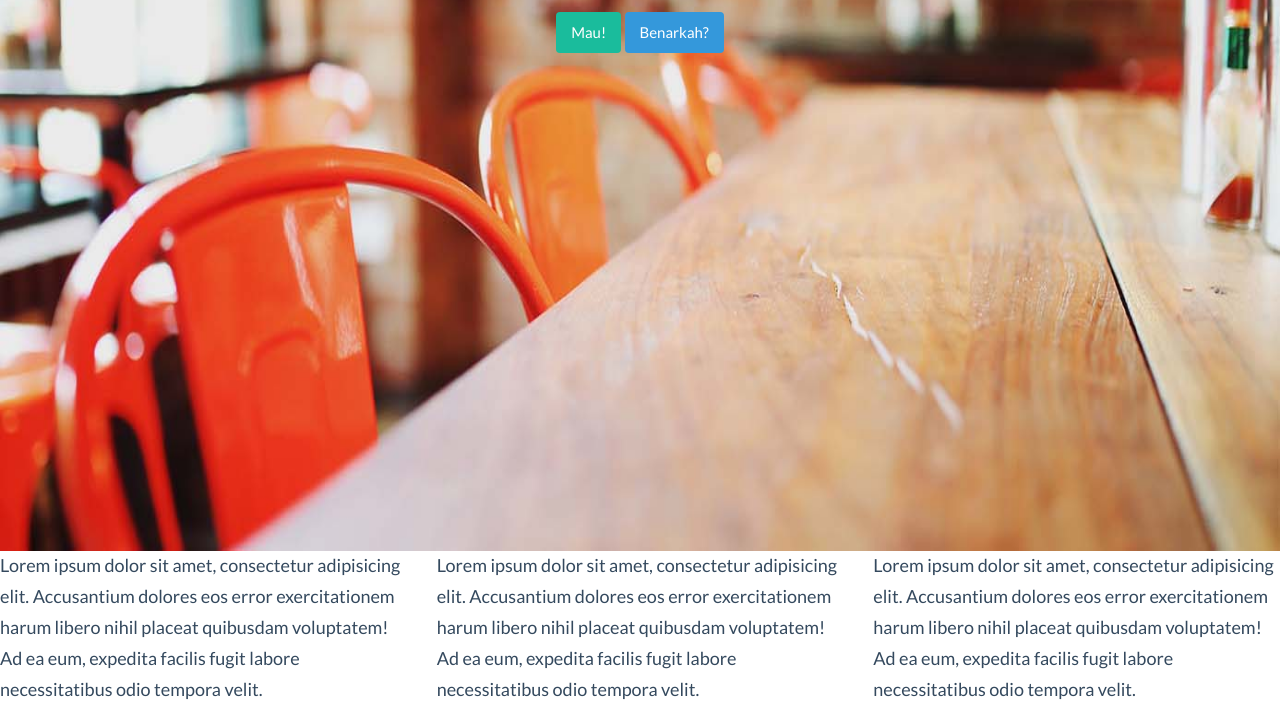
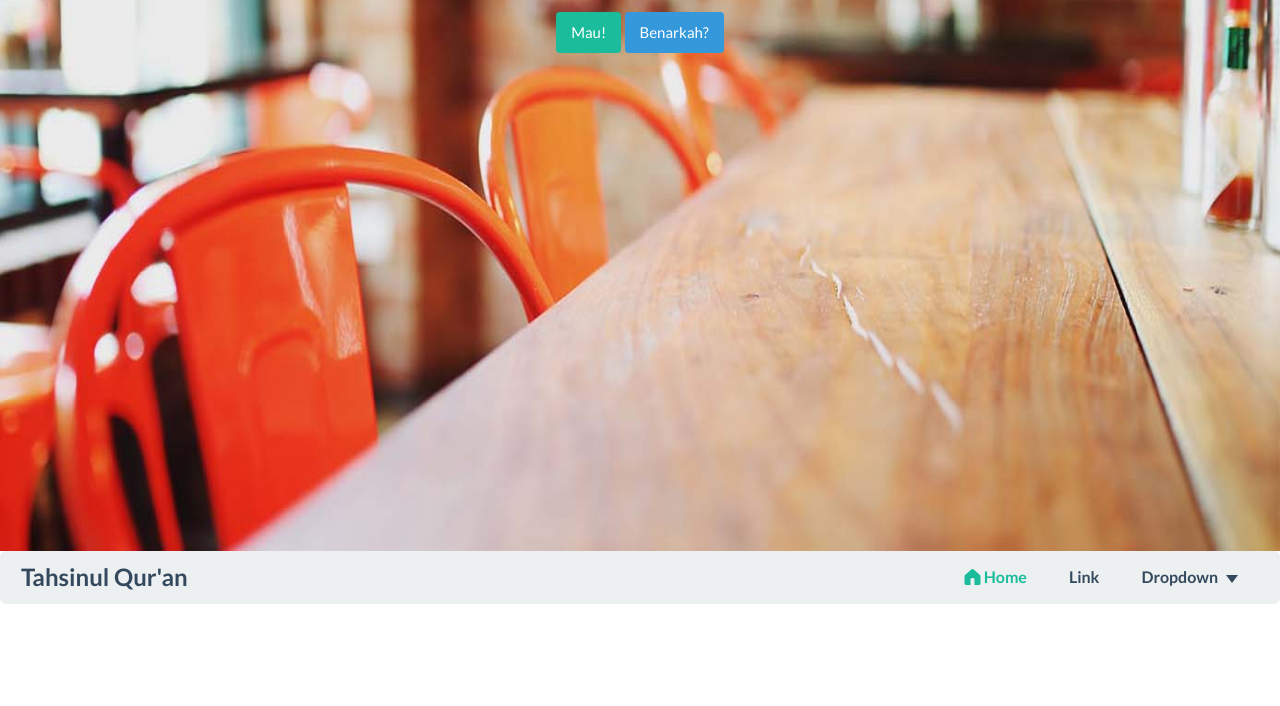
Before and after one commit to surahmans/Front-End-Web-Tahsin, a plain HTML site: page index.html in a window 1280 px wide. Shown: the part 249-955 px from the top of the page. After the commit the page ends 883 px from the top, so only its background shows below. Drawn offline with Linux system fonts and the light colour scheme.

Commit message:
Add navbar to index

```diff
--- a/index.html
+++ b/index.html
@@ -23,8 +23,6 @@
         <![endif]-->
     </head>
     <body>
-
-
         <header class="intro">
             <img src="img/asset/new_bg.jpg" alt="" class="bg"/>
             <div class="col-xs-12 text-center">
@@ -37,13 +35,38 @@
             </div>
         </header>
 
-        <!-- /.container -->
+        <!-- navigation bar -->
+        <nav class="navbar navbar-default">
+            <div class="container-fluid">
+                <div class="navbar-header">
+                    <button type="button" class="navbar-toggle collapse" data-toggle="collapse" data-target="#mobile-menu">
+                        <span class="sr-only">Toggle Navigation</span>
+                        <span class="icon-bar"></span>
+                        <span class="icon-bar"></span>
+                        <span class="icon-bar"></span>
+                    </button>
+                    <a class="navbar-brand" href="#">Tahsinul Qur'an</a>
+                </div>
 
-    <div class="row">
-        <div class="col-xs-4">Lorem ipsum dolor sit amet, consectetur adipisicing elit. Accusantium dolores eos error exercitationem harum libero nihil placeat quibusdam voluptatem! Ad ea eum, expedita facilis fugit labore necessitatibus odio tempora velit.</div>
-        <div class="col-xs-4">Lorem ipsum dolor sit amet, consectetur adipisicing elit. Accusantium dolores eos error exercitationem harum libero nihil placeat quibusdam voluptatem! Ad ea eum, expedita facilis fugit labore necessitatibus odio tempora velit.</div>
-        <div class="col-xs-4">Lorem ipsum dolor sit amet, consectetur adipisicing elit. Accusantium dolores eos error exercitationem harum libero nihil placeat quibusdam voluptatem! Ad ea eum, expedita facilis fugit labore necessitatibus odio tempora velit.</div>
-    </div>
+                <div class="collapse navbar-collapse" id="#mobile-menu">
+                    <ul class="nav navbar-nav navbar-right">
+                        <li class="active"><a href="#"><span class="fui-home"></span> Home <span class="sr-only">(current)</span></a></li>
+                        <li><a href="#">Link</a></li>
+                        <li class="dropdown">
+                            <a href="#" class="dropdown-toggle" data-toggle="dropdown" role="button" aria-expanded="false">Dropdown<span class="caret"></span>
+                                <ul class="dropdown-menu" role="menu">
+                                    <li><a href="#">Action</a></li>
+                                    <li><a href="#">Another action</a></li>
+                                    <li class="divider"></li>
+                                    <li><a href="#">one more link</a></li>
+                                </ul>
+                            </a>
+                        </li>
+                    </ul>
+                </div> <!-- end of navbar collapse -->
+            </div> <!-- end of container fluid -->
+        </nav> <!-- end of navigation -->
+
         <!-- jQuery (necessary for Flat UI's JavaScript plugins) -->
         <script src="js/vendor/jquery.min.js"></script>
         <script src="js/app.js"></script>
```
Also changed, not shown: img/asset/Logo.png (added).
